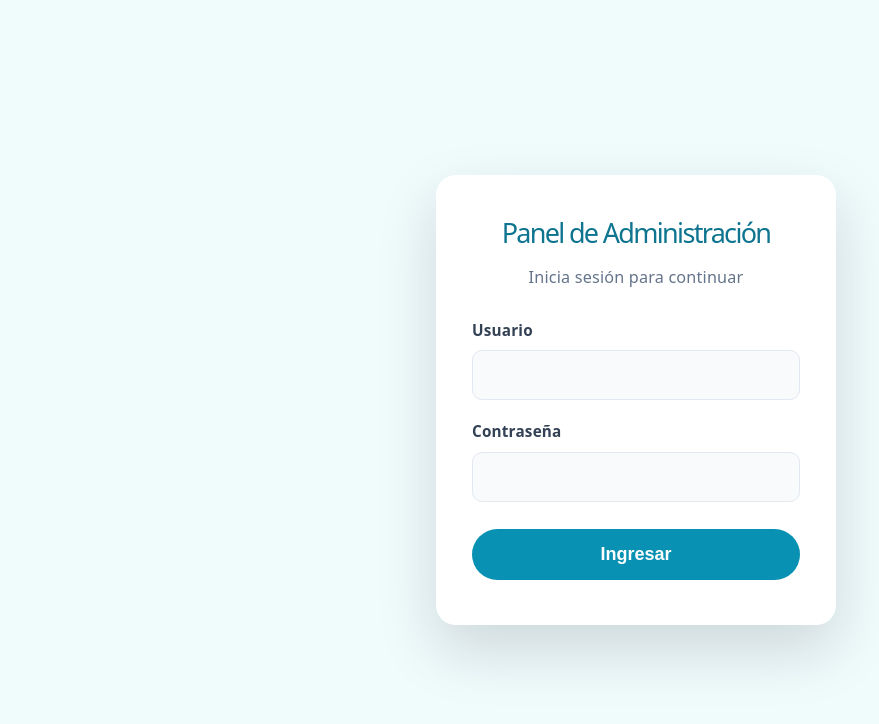
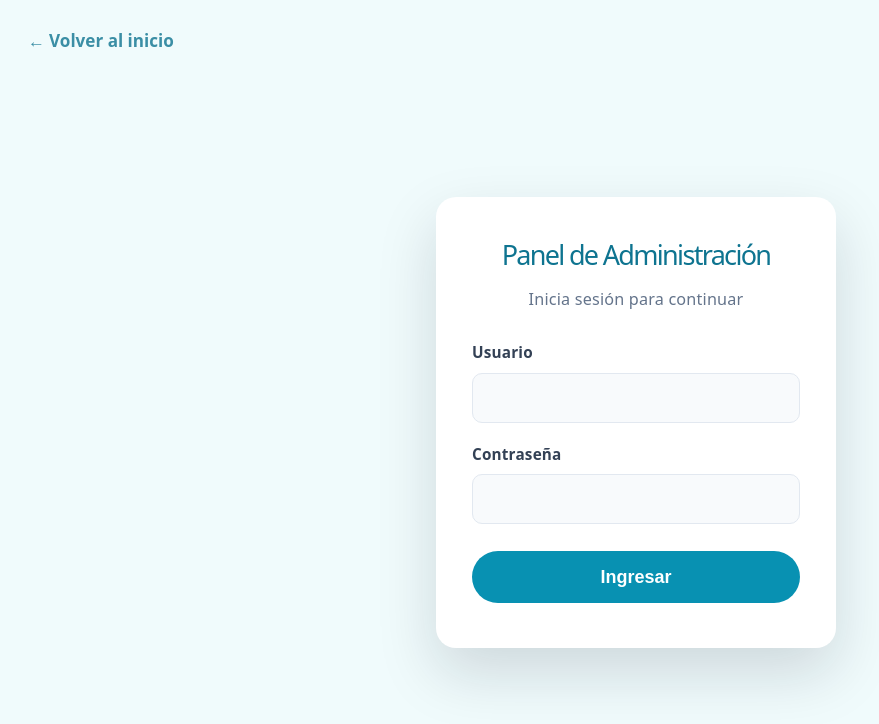
Before and after one commit to Danelegan/podogest-frontend, a React (Vite) app in the folder podogest-frontend/: page /login in a window 1280 px wide. Shown: the top 724 px of the page, without its empty margins (4-883 px from the left). Built offline with nearby package versions, Linux system fonts and the light colour scheme.

Commit message:
feat: agregar botones de retroceso en login y dashboard para mejorar experiencia de usuario

```diff
--- a/podogest-frontend/src/components/AdminLogin.css
+++ b/podogest-frontend/src/components/AdminLogin.css
@@ -6,12 +6,35 @@
 }
 
 .admin-login {
+  position: relative;
   min-height: 100vh;
   display: flex;
   align-items: center;
   justify-content: center;
-  padding: 1.5rem;
+  padding: 4rem 1.5rem 1.5rem;
   background: #f0fbfc;
+}
+
+.admin-login__back {
+  position: absolute;
+  top: 1rem;
+  left: 1rem;
+  min-height: 44px;
+  padding: 0 0.75rem;
+  border: none;
+  background: none;
+  color: #0e7490;
+  font-family: inherit;
+  font-size: 0.95rem;
+  font-weight: 600;
+  cursor: pointer;
+  opacity: 0.8;
+  transition: opacity 0.2s ease;
+}
+
+.admin-login__back:hover,
+.admin-login__back:focus-visible {
+  opacity: 1;
 }
 
 .admin-login__card {
--- a/podogest-frontend/src/components/AdminLogin.jsx
+++ b/podogest-frontend/src/components/AdminLogin.jsx
@@ -48,6 +48,10 @@ function AdminLogin() {
 
   return (
     <main className="admin-login">
+      <button type="button" className="admin-login__back" onClick={() => navigate('/')}>
+        ← Volver al inicio
+      </button>
+
       <form className="admin-login__card" onSubmit={handleSubmit}>
         <h1 className="admin-login__title">Panel de Administración</h1>
         <p className="admin-login__subtitle">Inicia sesión para continuar</p>
--- a/podogest-frontend/src/components/Dashboard.css
+++ b/podogest-frontend/src/components/Dashboard.css
@@ -18,6 +18,33 @@
   gap: 1rem;
   max-width: 1100px;
   margin: 0 auto 1.5rem;
+}
+
+.dashboard__heading {
+  display: flex;
+  flex-direction: column;
+  align-items: flex-start;
+  min-width: 0;
+}
+
+.dashboard__back {
+  min-height: 44px;
+  margin-left: -0.75rem;
+  padding: 0 0.75rem;
+  border: none;
+  background: none;
+  color: #0e7490;
+  font-family: inherit;
+  font-size: 0.9rem;
+  font-weight: 600;
+  cursor: pointer;
+  opacity: 0.8;
+  transition: opacity 0.2s ease;
+}
+
+.dashboard__back:hover,
+.dashboard__back:focus-visible {
+  opacity: 1;
 }
 
 .dashboard__title {
--- a/podogest-frontend/src/components/Dashboard.jsx
+++ b/podogest-frontend/src/components/Dashboard.jsx
@@ -75,7 +75,12 @@ function Dashboard() {
   return (
     <div className="dashboard">
       <header className="dashboard__header">
-        <h1 className="dashboard__title">Panel de Administración</h1>
+        <div className="dashboard__heading">
+          <button type="button" className="dashboard__back" onClick={() => navigate('/')}>
+            ← Ir al sitio web
+          </button>
+          <h1 className="dashboard__title">Panel de Administración</h1>
+        </div>
         <button type="button" className="dashboard__logout" onClick={handleLogout}>
           Cerrar Sesión
         </button>
```
